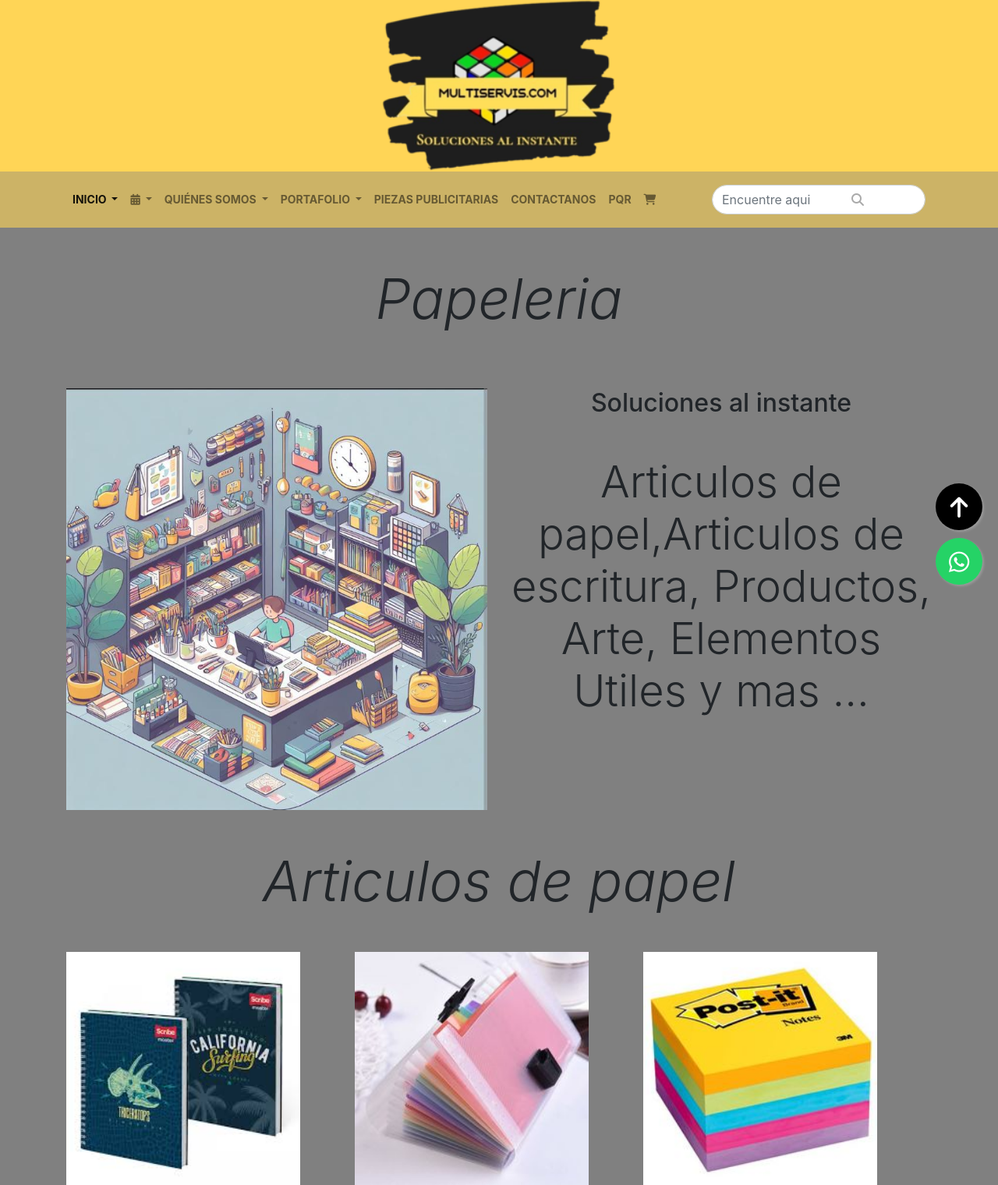
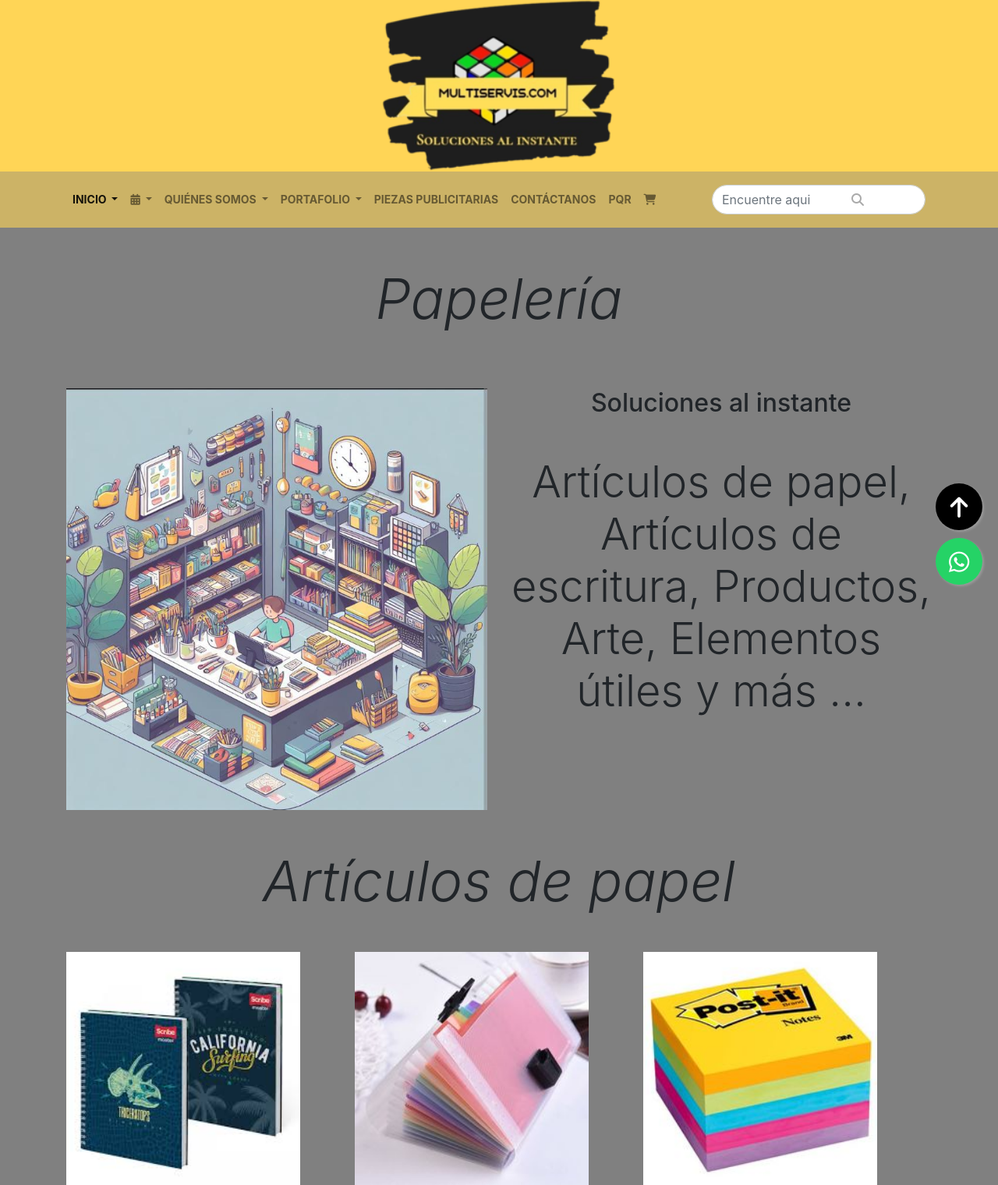
Before and after one commit to stevCount/multiservis-web, a PHP site: page /portafolio.php in a window 1280 px wide. Shown: the top 1520 px of the page at 78% size. Run offline with PHP 8.4, Linux system fonts and the light colour scheme; some libraries are stand-ins or nearby versions.

Commit message:
Ajustes ortografia

```diff
--- a/contactanos.php
+++ b/contactanos.php
@@ -41,7 +41,7 @@
 
         <section class="contactanos">
             <div class="container">
-                <h1 class="mt-5">Contactanos</h1>
+                <h1 class="mt-5">Contáctanos</h1>
                 <ul class="list-group">
                     <li class="list-group-item">Razón social : MultiServis.Com </li>
                     <li class="list-group-item list-group-item-warning">Ubicación : Carrera 8 No. 189-08 Norte de Bogotá
@@ -98,7 +98,7 @@
                             </p>
                         </div>
                         <div class="col-md-6 col-lg-6 col-xl-6 mx-auto mb-md-0 mb-4">
-                            <h6 class="text-uppercase fw-bold mb-4">Contactanos</h6>
+                            <h6 class="text-uppercase fw-bold mb-4">Contáctanos</h6>
                             <p><i class="fas fa-home me-3"></i> Colombia, Bogota D.C, Carrera 8 Nro 189 - 08 Norte</p>
                             <p>
                                 <i class="fas fa-envelope me-3"></i>
--- a/datos/portafolio.json
+++ b/datos/portafolio.json
@@ -35,7 +35,7 @@
         ]
     },
     {
-        "titulo_principal": "Perfumeria",
+        "titulo_principal": "Perfumería",
         "url_imagen_principal": "assets/img/perfumeria/ejemplo.jpg",
         "tituloparrafo_principal": "Soluciones al instante",
         "parrafo_principal": "...",
@@ -76,10 +76,10 @@
         ]
     },
     {
-        "titulo_principal": "Pelucheria",
+        "titulo_principal": "Peluchería",
         "url_imagen_principal": "assets/img/pelucheria/ejemplo.jpg",
         "tituloparrafo_principal": "Soluciones al instante",
-        "parrafo_principal": "Pelucheria ... ",
+        "parrafo_principal": "Peluchería ... ",
         "id_section": "pelucheria",
         "items_sub": [
             {
@@ -173,7 +173,7 @@
         ]
     },
     {
-        "titulo_principal": "Dulceria",
+        "titulo_principal": "Dulcería",
         "url_imagen_principal": "assets/img/dulceria/ejemplo.jpg",
         "tituloparrafo_principal": "Soluciones al instante",
         "parrafo_principal": "...",
@@ -243,7 +243,7 @@
         ]
     },
     {
-        "titulo_principal": "Piñateria",
+        "titulo_principal": "Piñatería",
         "url_imagen_principal": "assets/img/pinateria/ejemplo.jpg",
         "tituloparrafo_principal": "Soluciones al instante",
         "parrafo_principal": "...",
@@ -284,7 +284,7 @@
         ]
     },
     {
-        "titulo_principal": "Ferreteria",
+        "titulo_principal": "Ferretería",
         "url_imagen_principal": "assets/img/ferreteria/ejemplo.webp",
         "tituloparrafo_principal": "Soluciones al instante",
         "parrafo_principal": "...",
@@ -310,7 +310,7 @@
         ]
     },
     {
-        "titulo_principal": "Articulos para mascotas",
+        "titulo_principal": "Artículos para mascotas",
         "url_imagen_principal": "assets/img/articulos_para_mascotas/ejemplo.jpg",
         "tituloparrafo_principal": "Soluciones al instante",
         "parrafo_principal": "...",
@@ -330,7 +330,7 @@
         ]
     },
     {
-        "titulo_principal": "Equipos electronicos y accesorios",
+        "titulo_principal": "Equipos electrónicos y accesorios",
         "url_imagen_principal": "assets/img/accesorio_para_aparatos_electronicos/ejemplo.jpg",
         "tituloparrafo_principal": "Soluciones al instante",
         "parrafo_principal": "...",
--- a/portafolio.php
+++ b/portafolio.php
@@ -21,7 +21,7 @@
 
     <section id="papeleria">
         <div class="container fluid">
-            <h1 class="text-center mb-4 titulo-parrafos mt-5 display-3">Papeleria</h1>
+            <h1 class="text-center mb-4 titulo-parrafos mt-5 display-3">Papelería</h1>
             <br>
             <br>
             <div class="row mb-5">
@@ -30,12 +30,12 @@
                 <div class="col-6 text-center">
                     <h2 class="mb-5">Soluciones al instante</h2>
                     <p class="display-4">
-                        Articulos de papel,Articulos de escritura, Productos, Arte, Elementos Utiles y mas ...
+                        Artículos de papel, Artículos de escritura, Productos, Arte, Elementos útiles y más ...
                     </p>
                 </div>
             </div>
             <div class="subitem">
-                <h1 class="titulo-parrafos text-center display-3 mb-5">Articulos de papel</h1>
+                <h1 class="titulo-parrafos text-center display-3 mb-5">Artículos de papel</h1>
                 <!-- Papeleria Carousel -->
                 <div class="owl-carousel owl-theme productos-carousel">
                     <div>
--- a/sublimacion.php
+++ b/sublimacion.php
@@ -160,7 +160,7 @@
                             </p>
                         </div>
                         <div class="col-md-6 col-lg-6 col-xl-6 mx-auto mb-md-0 mb-4">
-                            <h6 class="text-uppercase fw-bold mb-4">Contactanos</h6>
+                            <h6 class="text-uppercase fw-bold mb-4">Contáctanos</h6>
                             <p><i class="fas fa-home me-3"></i> Colombia, Bogota D.C, Carrera 8 Nro 189 - 08 Norte</p>
                             <p>
                                 <i class="fas fa-envelope me-3"></i>
--- a/vistas/complementos/footer.html
+++ b/vistas/complementos/footer.html
@@ -33,7 +33,7 @@
                         </p>
                     </div>
                     <div class="col-md-6 col-lg-6 col-xl-6 mx-auto mb-md-0 mb-4">
-                        <h6 class="text-uppercase fw-bold mb-4">Contactanos</h6>
+                        <h6 class="text-uppercase fw-bold mb-4">Contáctanos</h6>
                         <p><i class="fas fa-home me-3"></i> Colombia, Bogota D.C, Carrera 8 Nro 189 - 08 Norte</p>
                         <p>
                             <i class="fas fa-envelope me-3"></i>
--- a/vistas/complementos/nav/navbar.html
+++ b/vistas/complementos/nav/navbar.html
@@ -102,15 +102,15 @@
                                     </div>
                                 </div>
                                 <a href="sublimacion.php">Sublimación</a>
-                                <a href="portafolio.php#perfumeria">Perfumeria</a>
-                                <a href="portafolio.php#pelucheria">Pelucheria</a>
+                                <a href="portafolio.php#perfumeria">Perfumería</a>
+                                <a href="portafolio.php#pelucheria">Peluchería</a>
                                 <a href="portafolio.php#cosmeticos">Cosmeticos y Bisutería</a>
-                                <a href="portafolio.php#dulceria">Dulceria</a>
+                                <a href="portafolio.php#dulceria">Dulcería</a>
                                 <a href="portafolio.php#regalos">Regalos, anchetas y manualidades</a>
-                                <a href="portafolio.php#piniateria">Piñateria</a>
-                                <a href="portafolio.php#ferreteria">Ferreteria</a>
-                                <a href="portafolio.php#mascotas">Articulos para mascotas</a>
-                                <a href="portafolio.php#equipos">Equipos electronicos y accesorios</a>
+                                <a href="portafolio.php#piniateria">Piñatería</a>
+                                <a href="portafolio.php#ferreteria">Ferretería</a>
+                                <a href="portafolio.php#mascotas">Artículos para mascotas</a>
+                                <a href="portafolio.php#equipos">Equipos electrónicos y accesorios</a>
                             </div>
                         </div>
                     </div>
@@ -119,7 +119,7 @@
                     <a class="nav-link letras-navegacion" href="publicidad.php">Piezas publicitarias</a>
                 </li>
                 <li class="nav-item">
-                    <a class="nav-link letras-navegacion" href="contactanos.php">Contactanos</span></a>
+                    <a class="nav-link letras-navegacion" href="contactanos.php">Contáctanos</span></a>
                 </li>
 
                 <li class="nav-item">
```
